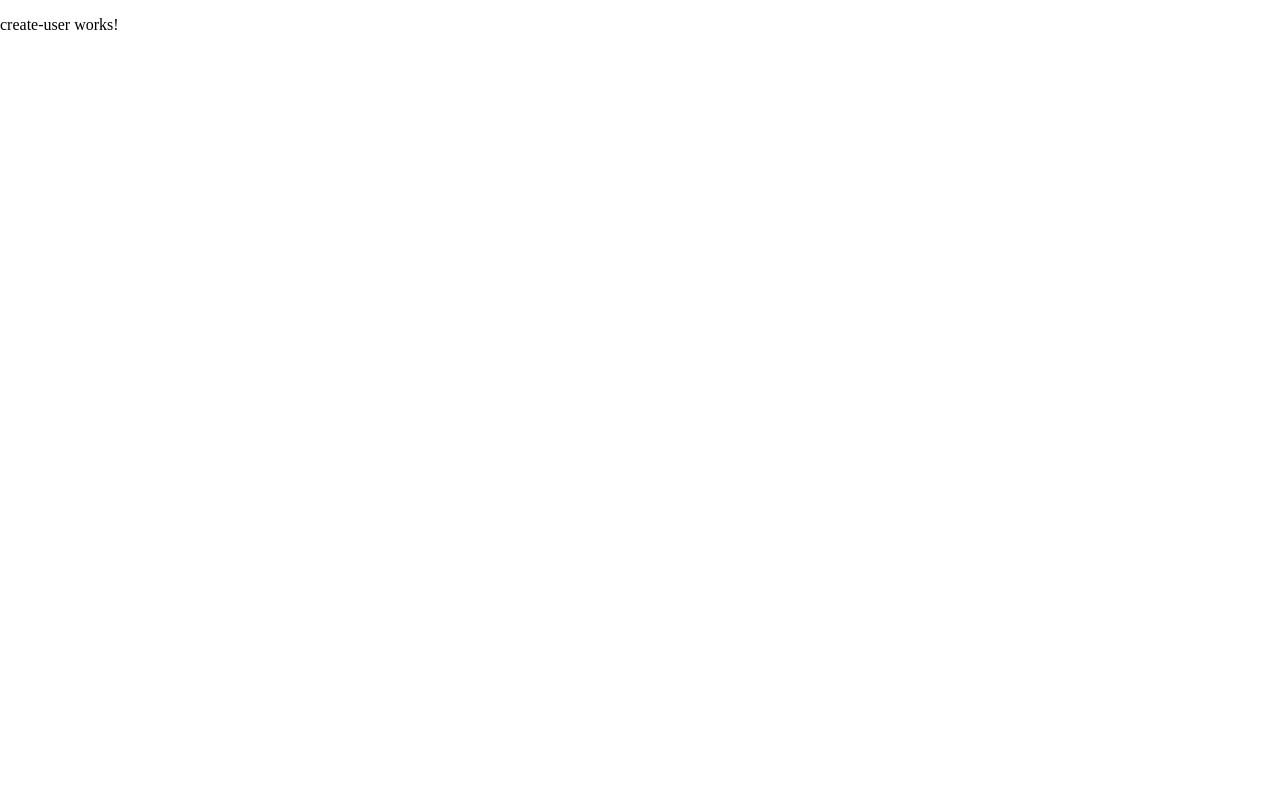
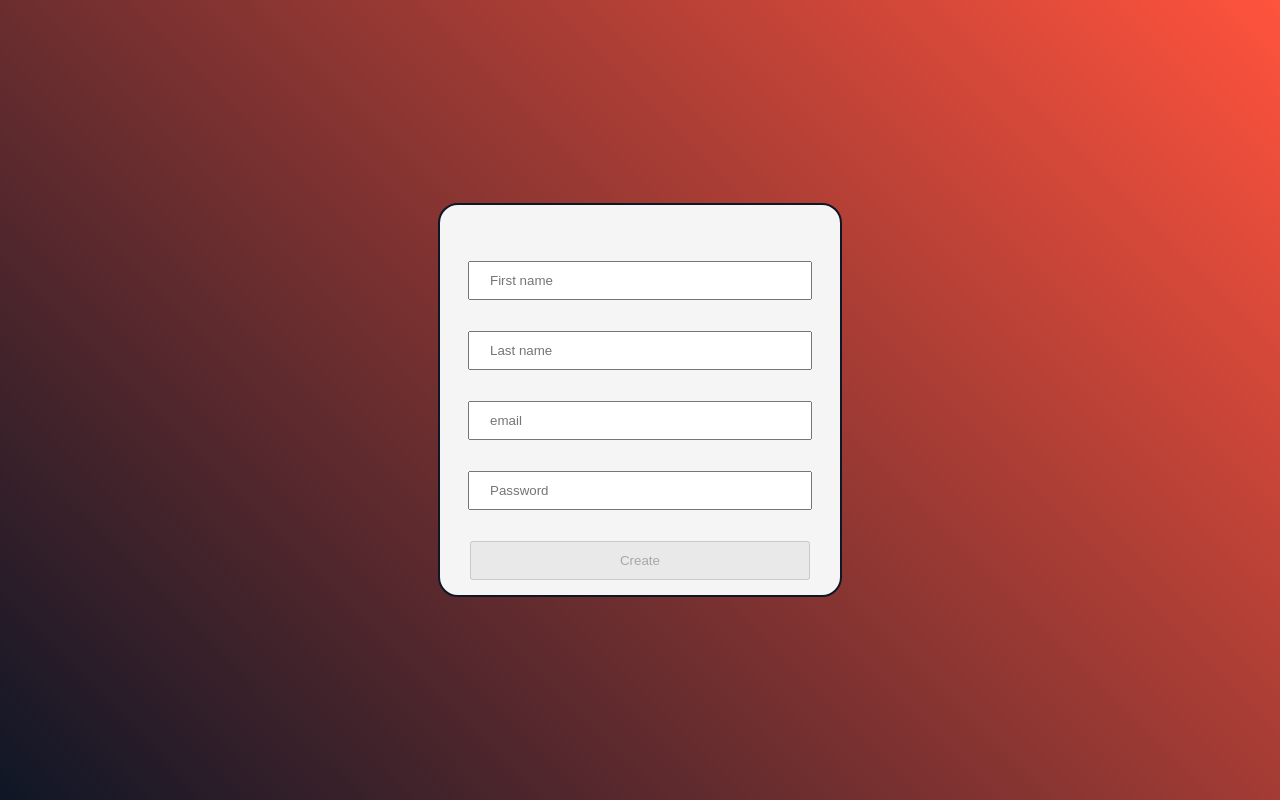
Before and after one commit to DmitryNaumenko/cars-app, an Angular app: page /create-account in a window 1280 px wide. Built offline with nearby package versions, Linux system fonts and the light colour scheme.

Commit message:
Added new reactive form

```diff
--- a/src/app/app.module.ts
+++ b/src/app/app.module.ts
@@ -2,6 +2,7 @@ import { BrowserModule } from '@angular/platform-browser';
 import { NgModule } from '@angular/core';
 import { RouterModule, PreloadAllModules } from '@angular/router';
 import { FormsModule } from '@angular/forms';
+import { ReactiveFormsModule } from '@angular/forms';
 
 import { ROUTES } from './app.routes';
 
@@ -40,6 +41,7 @@ import { ManageCarComponent } from './pages/manage-car/manage-car.component';
   imports: [
     BrowserModule,
     FormsModule,
+    ReactiveFormsModule,
     RouterModule.forRoot(ROUTES, {
       useHash: Boolean(history.pushState) === false,
       preloadingStrategy: PreloadAllModules
--- a/src/app/pages/create-user/create-user.component.html
+++ b/src/app/pages/create-user/create-user.component.html
@@ -1,3 +1,40 @@
-<p>
-  create-user works!
-</p>
+<div class="create-container">
+  <div class="form-holder">
+    <form [formGroup]="userForm" (ngSubmit)="onCreate()">
+      <div class="form-group">
+        <input
+          type="text"
+          placeholder="First name"
+          formControlName="firstName">
+        <!--<span class="error-msg" *ngIf="email.invalid && email.touched">Please, enter a valid email</span>-->
+      </div>
+      <div class="form-group">
+        <input
+          type="text"
+          placeholder="Last name"
+          formControlName="lastName">
+        <!--<span class="error-msg" *ngIf="password.invalid && password.touched">Password should contain at least 7 characters</span>-->
+      </div>
+      <div class="form-group">
+        <input
+          type="text"
+          placeholder="email"
+          formControlName="email">
+        <!--<span class="error-msg" *ngIf="password.invalid && password.touched">Password should contain at least 7 characters</span>-->
+      </div>
+      <div class="form-group">
+        <input
+          type="password"
+          placeholder="Password"
+          formControlName="password">
+        <span
+          class="error-msg"
+          *ngIf="userForm.get('password').invalid && userForm.get('password').touched">
+            Password should contain at least 7 characters</span>
+      </div>
+      <div class="form-group">
+        <button type="submit" [disabled]="userForm.invalid">Create</button>
+      </div>
+    </form>
+  </div>
+</div>
--- a/src/app/pages/create-user/create-user.component.scss
+++ b/src/app/pages/create-user/create-user.component.scss
@@ -0,0 +1,61 @@
+@import "./../../../styles";
+
+.create-container {
+  display: flex;
+  align-items: center;
+  justify-content: center;
+  height: 100vh;
+  background: linear-gradient(45deg, $main-dark-color, $main-red-color);
+  .form-holder {
+    width: 400px;
+    height: 350px;
+    border: 2px solid $main-dark-color;
+    background-color: $main-light-color;
+    border-radius: 20px;
+    padding-top: 40px;
+    form {
+      display: flex;
+      flex-direction: column;
+      height: 100%;
+      align-items: center;
+      justify-content: space-around;
+      .form-group {
+        position: relative;
+        input {
+          width: 300px;
+          padding: 10px 20px;
+          outline: none;
+        }
+        button {
+          width: 340px;
+          padding: 10px 20px;
+        }
+        .error-msg {
+          display: block;
+          position: absolute;
+          width: 320px;
+          margin: 5px;
+          font-family: sans-serif;
+          font-size: 13px;
+          text-align: center;
+          color: $main-red-color;
+        }
+        p {
+          text-align: center;
+          color: $main-leather-color;
+          span {
+            color: $main-dark-color;
+            text-decoration: underline;
+            cursor: pointer;
+          }
+        }
+        .ng-invalid.ng-touched {
+          border: 2px solid $main-red-color;
+        }
+        .ng-valid.ng-touched {
+          border: 2px solid $main-success-color;
+        }
+      }
+    }
+  }
+}
--- a/src/app/pages/create-user/create-user.component.ts
+++ b/src/app/pages/create-user/create-user.component.ts
@@ -1,4 +1,5 @@
 import { Component, OnInit } from '@angular/core';
+import { FormGroup, FormControl, Validators } from '@angular/forms';
 
 @Component({
   selector: 'app-create-user',
@@ -6,10 +7,27 @@ import { Component, OnInit } from '@angular/core';
   styleUrls: ['./create-user.component.scss']
 })
 export class CreateUserComponent implements OnInit {
-
+  userForm: FormGroup;
   constructor() { }
 
   ngOnInit() {
+    this.userForm = new FormGroup({
+      'firstName': new FormControl(null, [Validators.required, Validators.pattern('[A-Z][a-z]*'), Validators.minLength(2)]),
+      'lastName': new FormControl(null, [Validators.required]),
+      'email': new FormControl(null , [Validators.required, Validators.email]),
+      'password': new FormControl(null, [Validators.required, Validators.minLength(7)])
+    });
+    this.userForm.statusChanges.subscribe((status) => {
+      console.log(status);
+    });
+    this.userForm.valueChanges.subscribe((value) => {
+      console.log(value);
+    });
+  }
+
+  onCreate = () => {
+    console.log(this.userForm.value);
+    this.userForm.reset();
   }
 
 }
```
